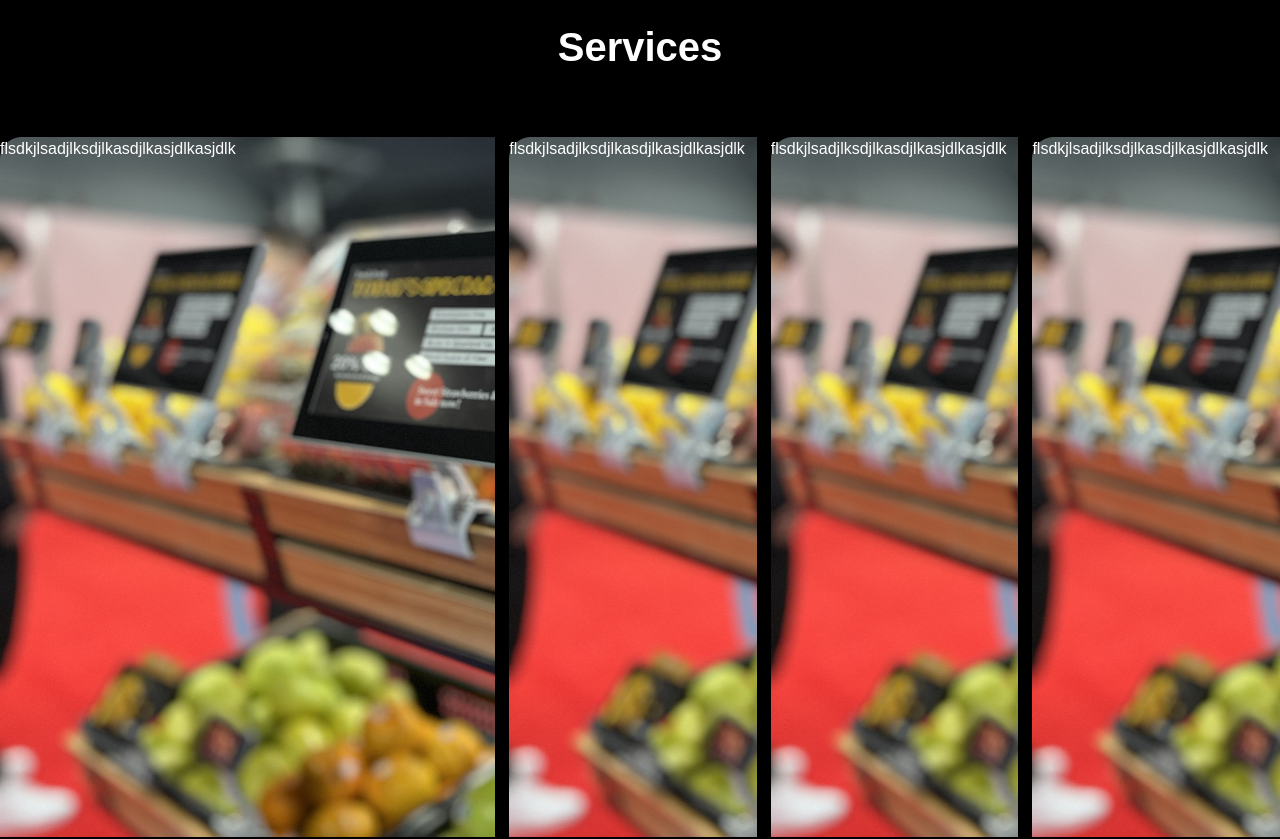
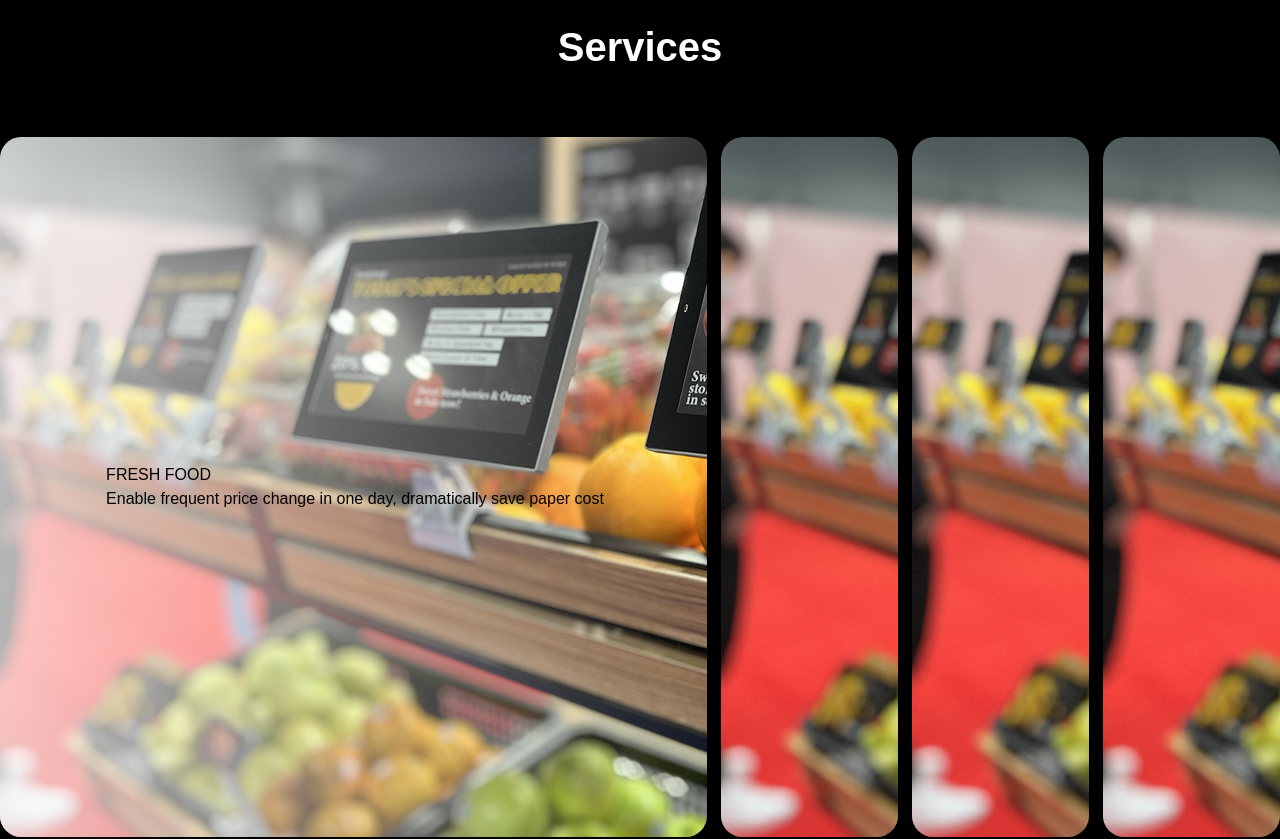
Before and after one commit to shahbazasghar1038/unireal, a React (Vite) app: page /esl in a window 1280 px wide. Shown: the part 1720-2559 px from the top of the page. Built offline with nearby package versions, Linux system fonts and the light colour scheme; a web font is replaced by a local one.

Commit message:
fixed changes

```diff
--- a/src/components/hero-section.jsx
+++ b/src/components/hero-section.jsx
@@ -74,7 +74,7 @@ const HeroSection = () => {
             {/* <div className="bg-[#FE43AA]">
 
             </div> */}
-            <div className="absolute top-0 z-[-1] hidden h-[250px] w-full bg-custom-gradient blur-[6px] sm:z-[-1] sm:flex md:h-[600px] md:blur-[15px] xl:blur-[16px] 2xl:h-[578px] 2xl:blur-[16px]"></div>
+            <div className="absolute top-0 z-[-1] h-[250px] w-full bg-custom-gradient blur-[6px] sm:z-[-1] md:h-[600px] md:blur-[15px] xl:blur-[16px] 2xl:h-[578px] 2xl:blur-[16px]"></div>
             <div className="relative aspect-[2/1.3] w-full overflow-hidden rounded-[5px] bg-[black] sm:aspect-[2/1]">
               <div className="relative h-full w-full !border-[16px] !border-[black] bg-gray-800">
                 <div className="absolute left-0 top-0 flex h-[101%] w-full flex-col items-center justify-end bg-gradient-to-t from-[black]/80 to-transparent pb-[13px] sm:pb-[30px] xl:pb-[55px] 2xl:pb-[60px]">
--- a/src/gradient.css
+++ b/src/gradient.css
@@ -4,6 +4,7 @@
 }
 
 .animated-gradient-shadow::before {
+  will-change: transform, filter;
   content: "";
   position: absolute;
   top: -10px;
@@ -30,6 +31,7 @@
   z-index: -2;
   filter: blur(120px);
   animation: rotateGradient 4s both infinite;
+  background-blend-mode: lighten;
 }
 
 @media (max-width: 600px) {
@@ -39,6 +41,16 @@
     /* bottom: 30px !important; */
   }
 }
+.animated-gradient-shadow::before {
+  transform: translateZ(0);
+}
+@supports (-webkit-backdrop-filter: blur(120px)) or
+  (backdrop-filter: blur(120px)) {
+  .animated-gradient-shadow::before {
+    -webkit-backdrop-filter: blur(120px);
+    backdrop-filter: blur(120px);
+  }
+}
 
 @keyframes spinBlob {
   0% {
--- a/src/pages/ESL/partials/ECLSlider.jsx
+++ b/src/pages/ESL/partials/ECLSlider.jsx
@@ -39,23 +39,35 @@ const ECLSlider = () => {
     <div className="flex w-full flex-col items-center justify-center gap-[60px] pb-[60px] pt-[100px]">
       <p className="text-center text-[40px] font-[700]">Services</p>
 
-      <div className="mx-auto flex w-full items-center justify-center gap-[14px]">
+      <div
+        onMouseLeave={() => handleSlideClick(1000)}
+        className="mx-auto flex w-full items-center justify-center gap-[14px]"
+      >
         {slides.map((slide, index) => (
           <div
             key={slide.id}
-            className={`flex-1 transition-all h-[700px] ${
-              activeIndex === index ? "flex-[2]" : ""
+            className={`transition-all flex-[1] flex relative items-center justify-center duration-700 rounded-[21px] overflow-hidden h-[700px] ${
+              activeIndex === index ? "!flex-[4]" : ""
             }`}
             onMouseEnter={() => handleSlideClick(index)}
             style={{
               backgroundImage: `url(${slide.imageUrl})`,
             }}
           >
+            <div
+              className={`absolute inset-0 flex items-center justify-center left-0 top-0 h-full w-full bg-white-shade transition-all duration-700 ${
+                activeIndex === index ? "opacity-100" : "opacity-0"
+              }`}
+            >
+              <div className="flex w-full flex-col items-start justify-center pl-[15%] text-black">
+                <h1>{slide.heading}</h1>
+                <p>{slide.text}</p>
+              </div>
+            </div>
             {/* <div className="slide-content">
               <h2 className="slide-heading">{slide.heading}</h2>
               <p className="slide-text">{slide.text}</p>
             </div> */}
-            flsdkjlsadjlksdjlkasdjlkasjdlkasjdlk
           </div>
         ))}
       </div>
--- a/tailwind.config.js
+++ b/tailwind.config.js
@@ -17,6 +17,8 @@ export default {
         'heading-gradient': 'linear-gradient(90deg, #57C3F9 0%, #BB4EEE 32%, #FE4996 65%, #FEA042 100%)',
         'mask-group': "url('/Mask group.svg')",
         'esl-heading-gradient': 'linear-gradient(90deg, #4395BE 0%, #B650EF 29%, #F948A3 62%, #FE9748 100%)',
+        'white-shade': 'linear-gradient(270deg, rgba(217, 217, 217, 0) 0%, rgba(255, 255, 255, 0.69) 100%)',
+
       },
       screens: {
         '300': '300px',
```
